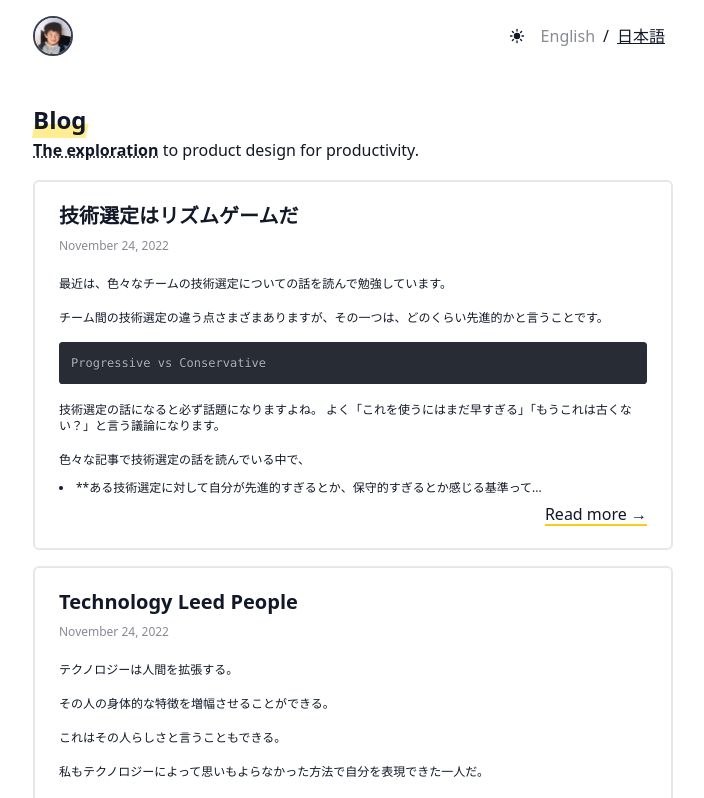
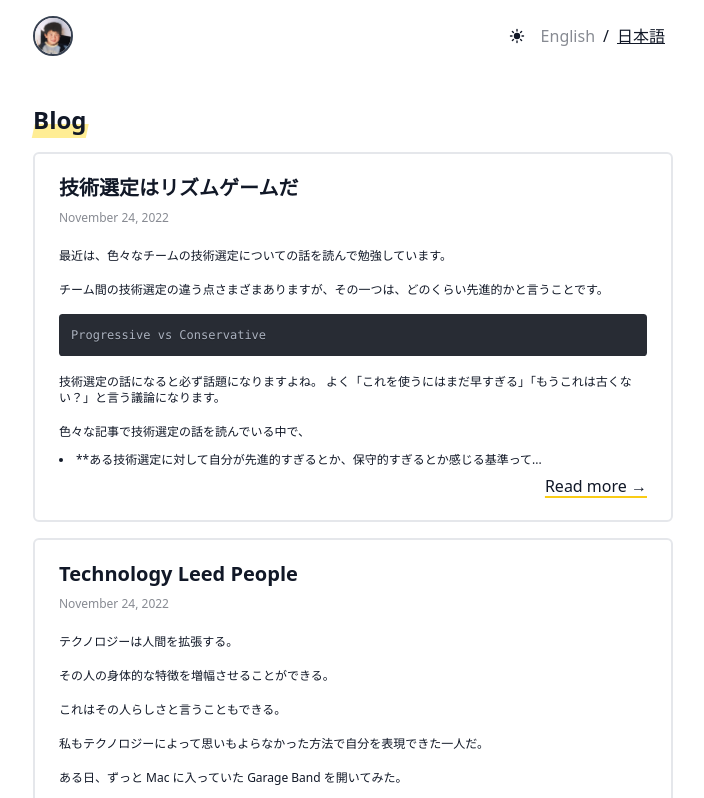
Before and after one commit to kawakamimoeki/website-legacy, a Next.js app: page /blog in a window 1280 px wide. Shown: the top 798 px of the page, without its empty margins (287-991 px from the left). Built offline with nearby package versions, Linux system fonts and the light colour scheme.

Commit message:
feat: rm blog subtitle

```diff
--- a/pages/blog.tsx
+++ b/pages/blog.tsx
@@ -22,9 +22,6 @@ export default function Blog({
         <h2 className="text-2xl font-bold">
           <span className="marker marker-yellow">Blog</span>
         </h2>
-        <p>
-          <Dotted>The exploration</Dotted> to product design for productivity.
-        </p>
         <div className="mt-4">
           <PostList posts={allPostsData} />
         </div>
```
